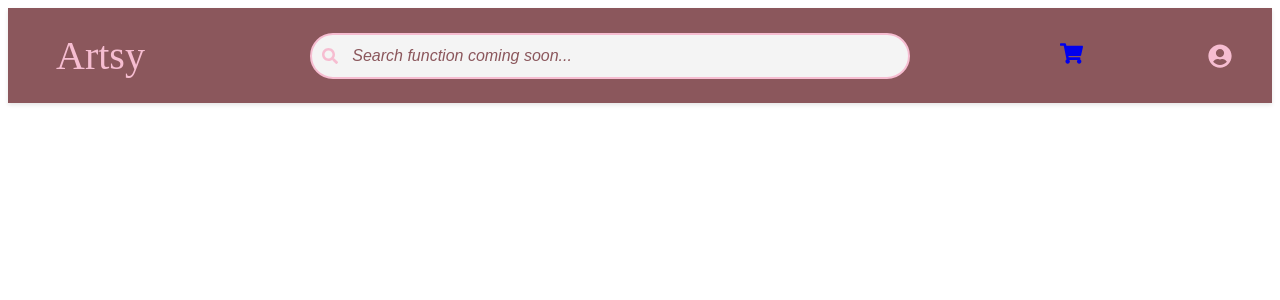
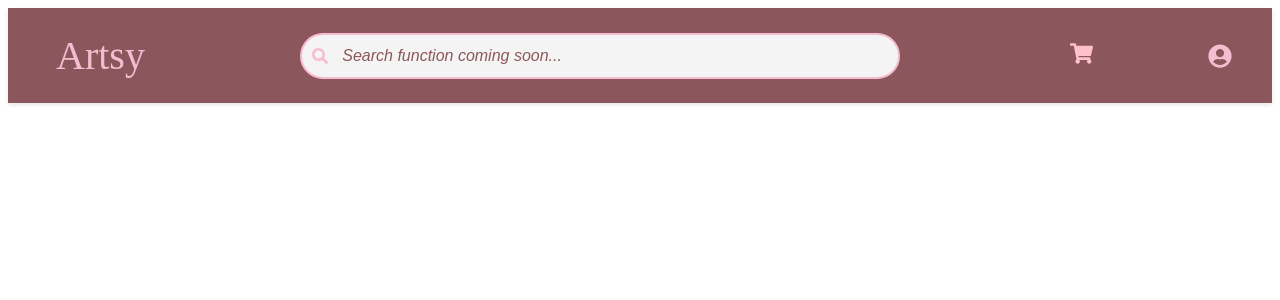
Before and after one commit to AnastasiiaMuzh/Project_Artsy, a React (Vite) app in the folder react-vite/: page / in a window 1280 px wide. Shown: the top 300 px of the page. Built offline with nearby package versions, Linux system fonts and the light colour scheme; no server answers.

Commit message:
Add to navigation CSS for cart icon

```diff
--- a/react-vite/src/components/Navigation/Navigation.css
+++ b/react-vite/src/components/Navigation/Navigation.css
@@ -168,3 +168,18 @@
     max-width: none;
   }
 }
+
+/******* For cart icon *******/
+.cart-link {
+  position: relative;
+  color: pink;
+  text-decoration: none;
+  margin-left: 30px;
+}
+
+.cart-link:hover,
+.cart-link.active {
+  /* color: palevioletred; */
+  color: deeppink;
+  transition: color 0.2s ease;
+}
```
